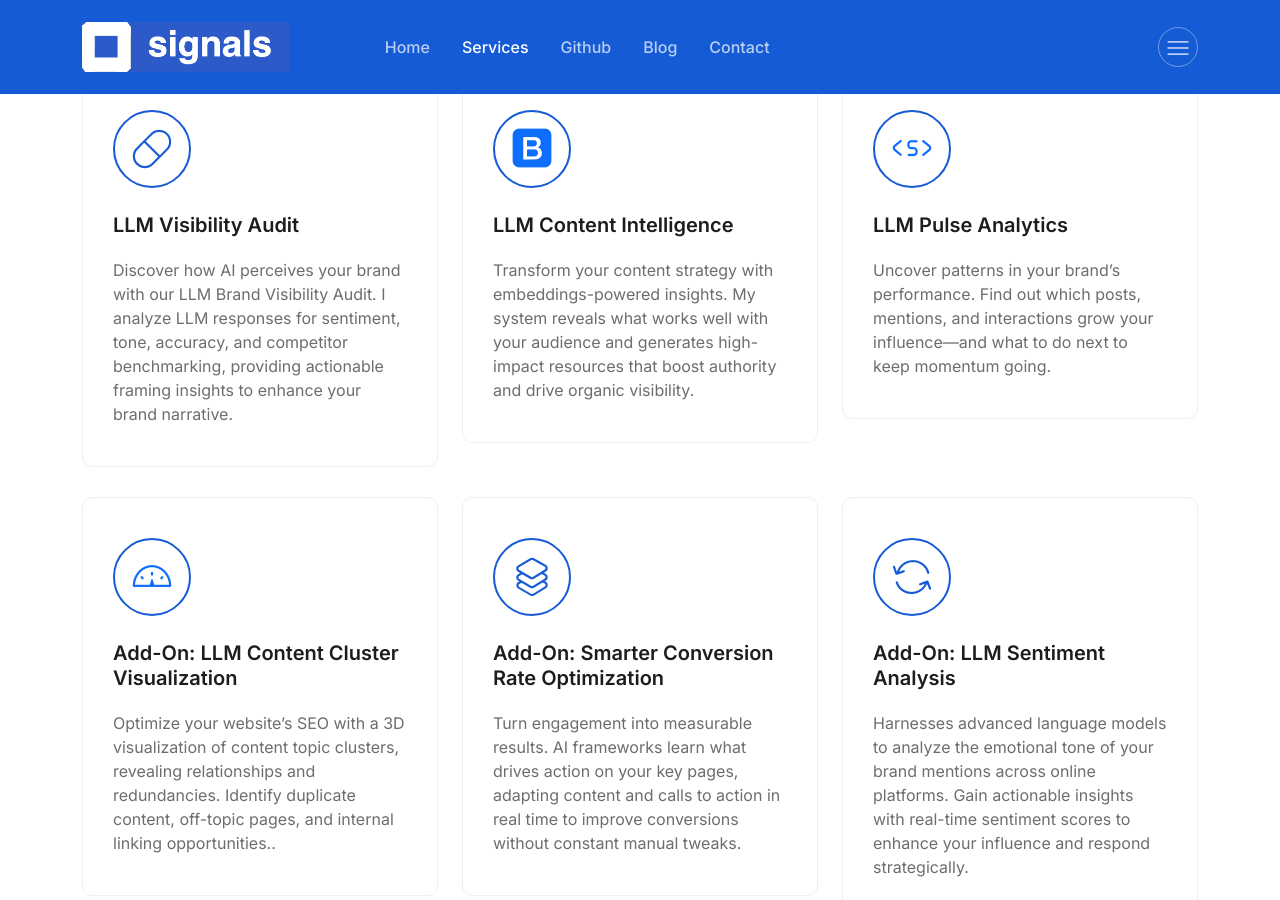
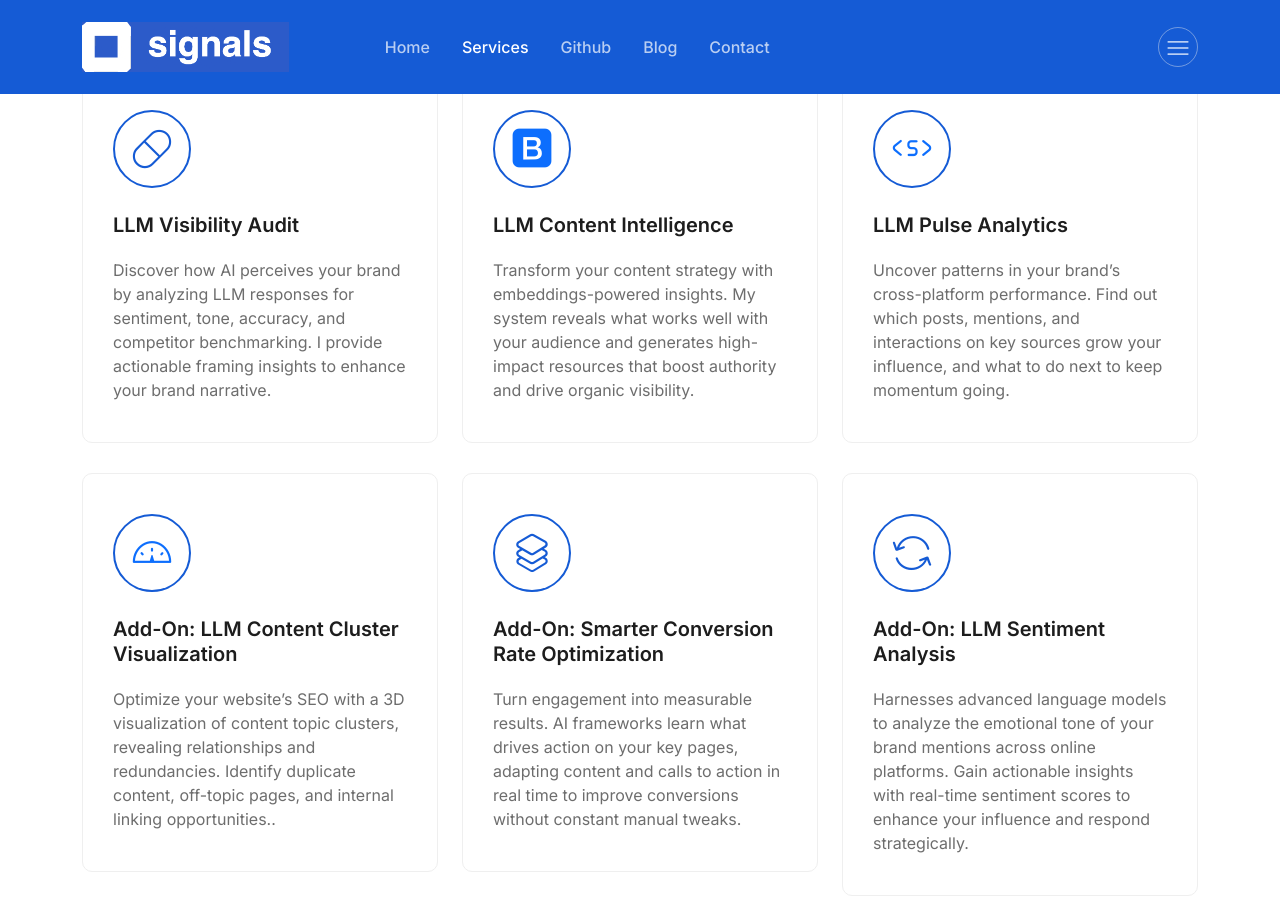
Before and after one commit to johnpottergr/llmvisibility.co, a Jekyll site: the page built from index.html, in a window 1280 px wide and 900 px high, scrolled down 1699 px. Built offline with Jekyll 4.4.1, drawn with Linux system fonts in a browser that asks for light colours.

Commit message:
new description

```diff
--- a/index.html
+++ b/index.html
@@ -343,9 +343,9 @@
             <div class="service-content">
               <h4>LLM Visibility Audit</h4>
               <p>
-              Discover how AI perceives your brand with our LLM Brand Visibility Audit.
-              I analyze LLM responses for sentiment, tone, accuracy, and competitor
-              benchmarking, providing actionable framing insights to enhance your
+              Discover how AI perceives your brand by analyzing LLM responses for
+              sentiment, tone, accuracy, and competitor benchmarking. I provide
+              actionable framing insights to enhance your
               brand narrative.
               </p>
             </div>
@@ -378,9 +378,9 @@
             <div class="service-content">
               <h4>LLM Pulse Analytics</h4>
               <p>
-              Uncover patterns in your brand’s performance.
-              Find out which posts, mentions, and interactions grow your
-              influence—and what to do next to keep momentum going.
+              Uncover patterns in your brand’s cross-platform performance.
+              Find out which posts, mentions, and interactions on key sources grow your
+              influence, and what to do next to keep momentum going.
               </p>
             </div>
           </div>
```
